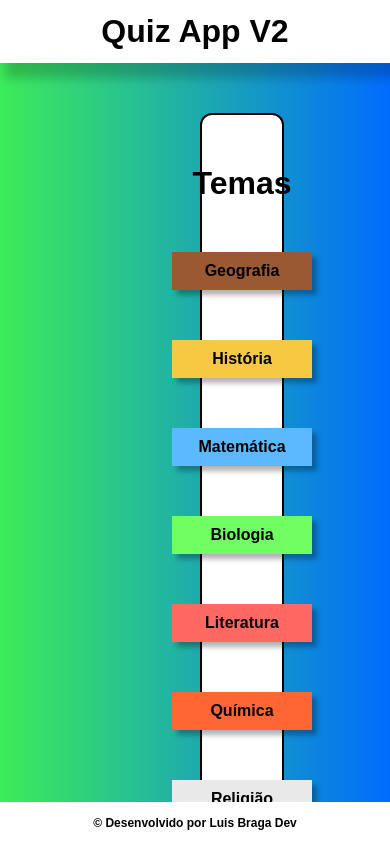
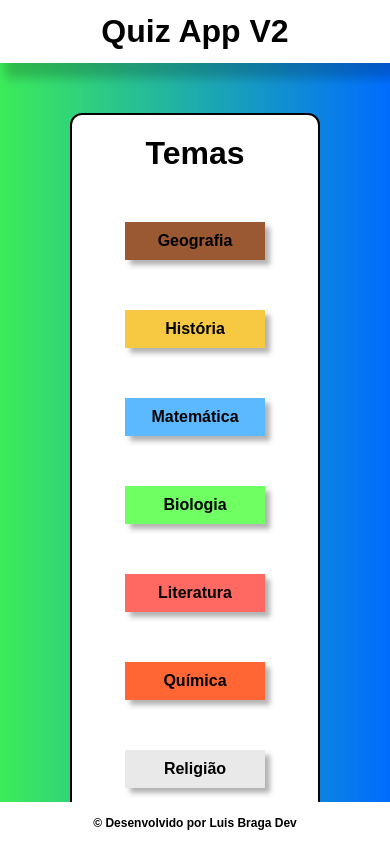
Before and after one commit to LuisBraga31/quizAppV2, a React (Vite) app: page / in a window 390 px wide. Shown: the top 842 px of the page. Built offline with nearby package versions, Linux system fonts and the light colour scheme; a web font is replaced by a local one.

Commit message:
Ajustes na responsividade

```diff
--- a/src/pages/DetailQuestion/detail.css
+++ b/src/pages/DetailQuestion/detail.css
@@ -111,3 +111,15 @@ button:hover {
 .red {
     color: red;
 }
+
+@media (max-width: 1080px) {
+    .detailMain {
+        margin: 0 15vw;
+    }
+}
+
+@media (max-width: 540px) {
+    .tag {
+        width: 35%;
+    }
+}
--- a/src/pages/Home/home.css
+++ b/src/pages/Home/home.css
@@ -11,3 +11,18 @@
     border-radius: 12px;
     border: 2px solid black ;
 }
+
+@media (max-width: 1080px) {
+    .home {
+        margin: 0px 70px;
+        padding: 20px 20px;
+    }
+}
+
+
+@media (max-width: 425px) {
+    .home {
+        margin-bottom: 50px;
+        height: 100%;
+    }
+}
```
